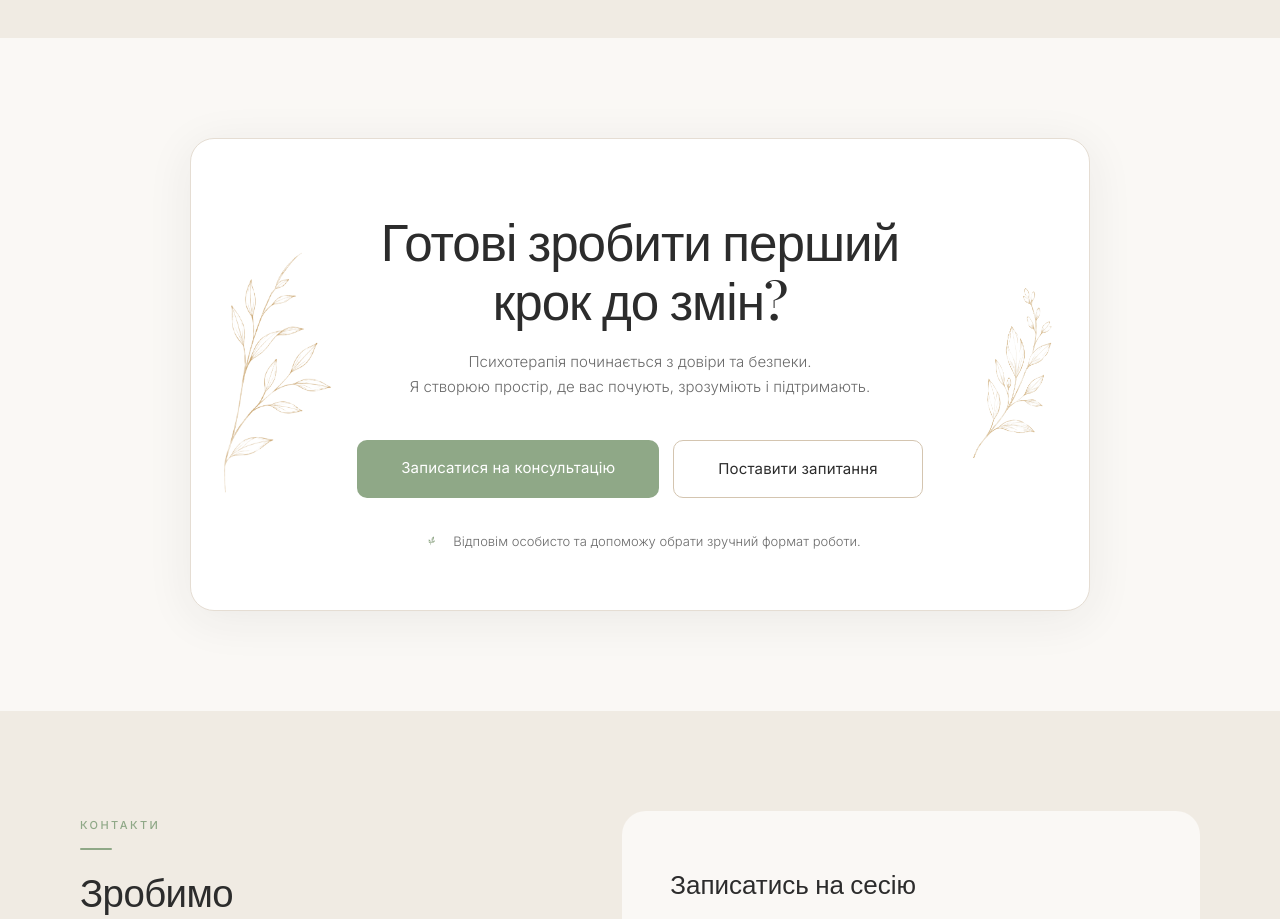
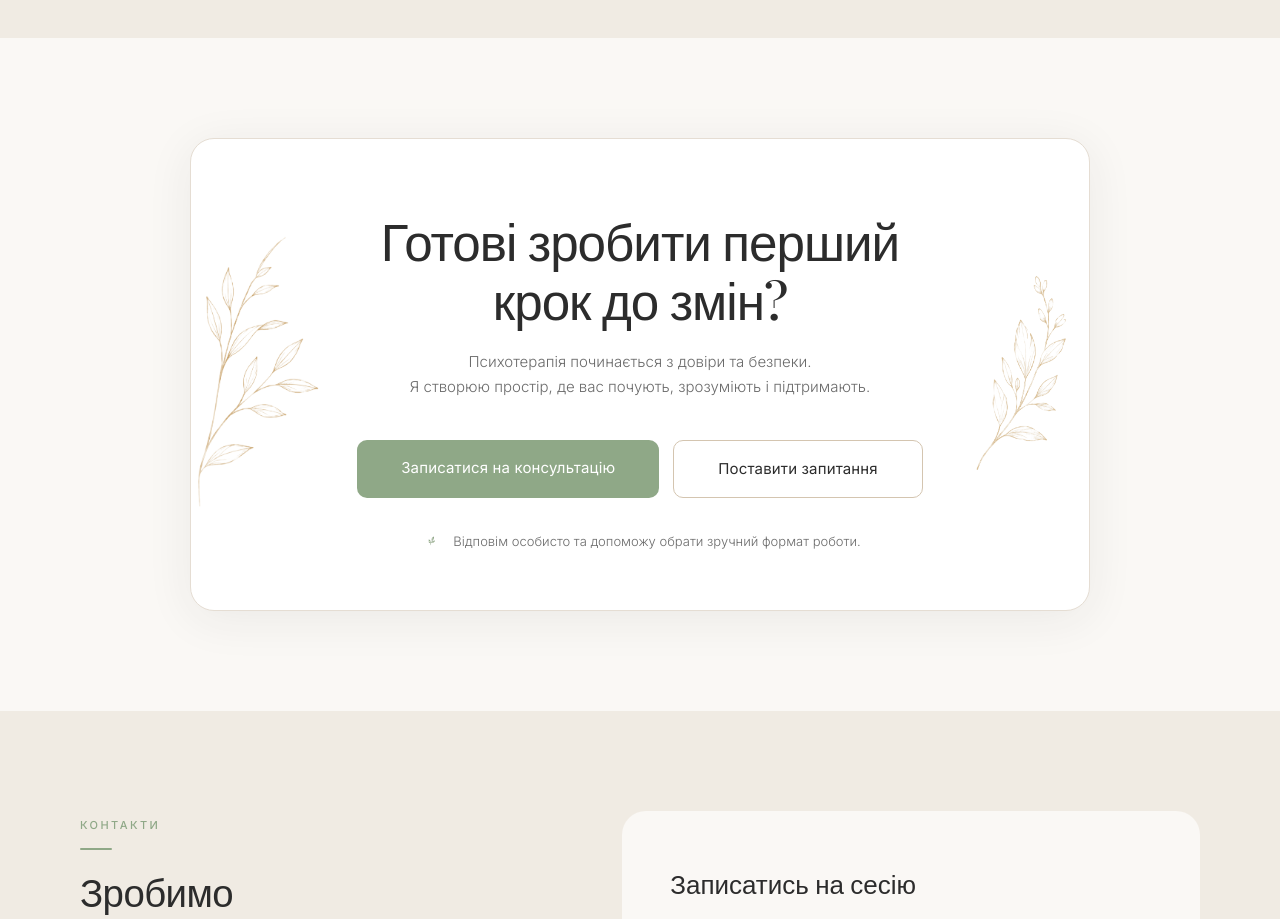
Before and after one commit to danylonahorniuk/psychologist-landing, a Next.js app: page / in a window 1280 px wide. Shown: the part 6920-7839 px from the top of the page. Built offline with nearby package versions, Linux system fonts and the light colour scheme.

Commit message:
feat: let CTA branches overflow outside card edges

```diff
--- a/components/Contact.tsx
+++ b/components/Contact.tsx
@@ -40,16 +40,15 @@ export default function Contact() {
             boxShadow: "0 8px 48px rgba(44,44,44,0.07)",
             padding: "72px 80px 56px",
             textAlign: "center",
-            overflow: "hidden",
           }}>
-            {/* Left branch */}
-            <div style={{ position: "absolute", top: 0, left: 0, width: "160px", height: "100%", pointerEvents: "none" }}>
-              <Image src="/cta-left.png" alt="" fill style={{ objectFit: "contain", objectPosition: "left center" }} sizes="160px" />
+            {/* Left branch — overflows outside card */}
+            <div style={{ position: "absolute", top: 0, left: "-30px", width: "180px", height: "100%", pointerEvents: "none", zIndex: 0 }}>
+              <Image src="/cta-left.png" alt="" fill style={{ objectFit: "contain", objectPosition: "left center" }} sizes="180px" />
             </div>
 
             {/* Right branch */}
-            <div style={{ position: "absolute", top: 0, right: 0, width: "140px", height: "100%", pointerEvents: "none" }}>
-              <Image src="/cta-right.png" alt="" fill style={{ objectFit: "contain", objectPosition: "right center" }} sizes="140px" />
+            <div style={{ position: "absolute", top: 0, right: "-20px", width: "160px", height: "100%", pointerEvents: "none", zIndex: 0 }}>
+              <Image src="/cta-right.png" alt="" fill style={{ objectFit: "contain", objectPosition: "right center" }} sizes="160px" />
             </div>
 
             {/* Content */}
```
